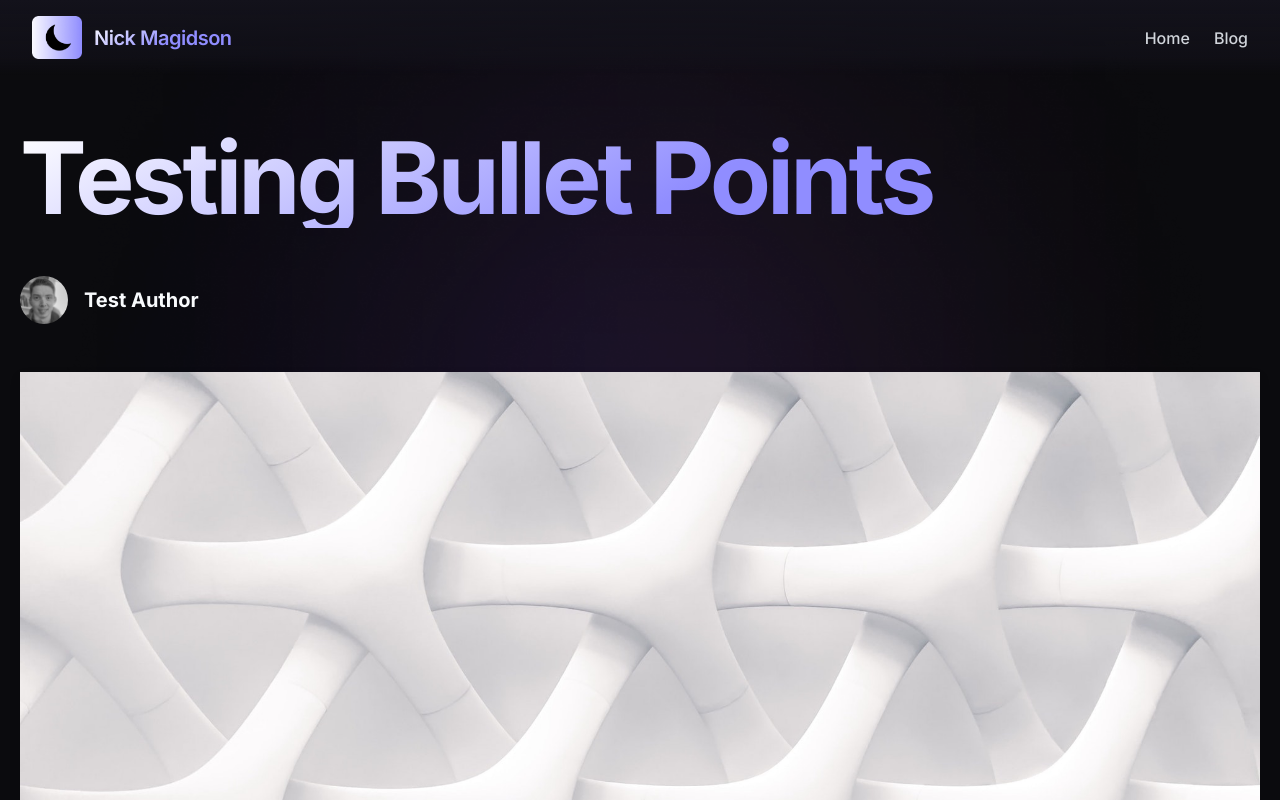
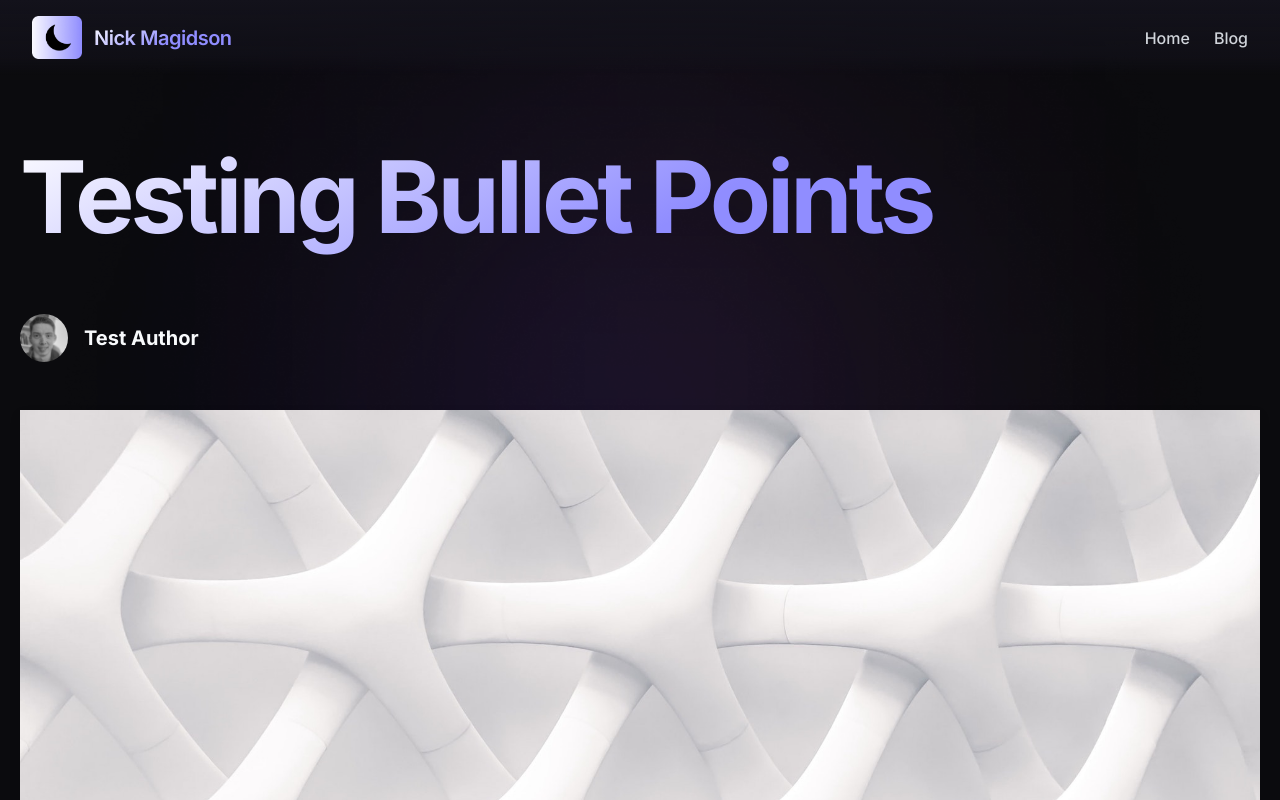
Before and after one commit to NickMagidson/blog-starter-kit, a Next.js app: page /posts/test-bullets in a window 1280 px wide. Shown: the top 800 px of the page. Built offline with nearby package versions, Linux system fonts and the light colour scheme.

Commit message:
Fixed line height issue

```diff
--- a/src/app/_components/post-title.tsx
+++ b/src/app/_components/post-title.tsx
@@ -6,7 +6,7 @@ type Props = {
 
 export function PostTitle({ children }: Props) {
   return (
-    <h1 className="heading-gradient text-5xl md:text-7xl lg:text-8xl font-bold tracking-tighter leading-tight md:leading-none mb-12 text-center md:text-left">
+    <h1 className="heading-gradient text-5xl md:text-7xl lg:text-8xl font-bold tracking-tighter leading-snug md:leading-snug mb-12 text-center md:text-left">
       {children}
     </h1>
   );
```
